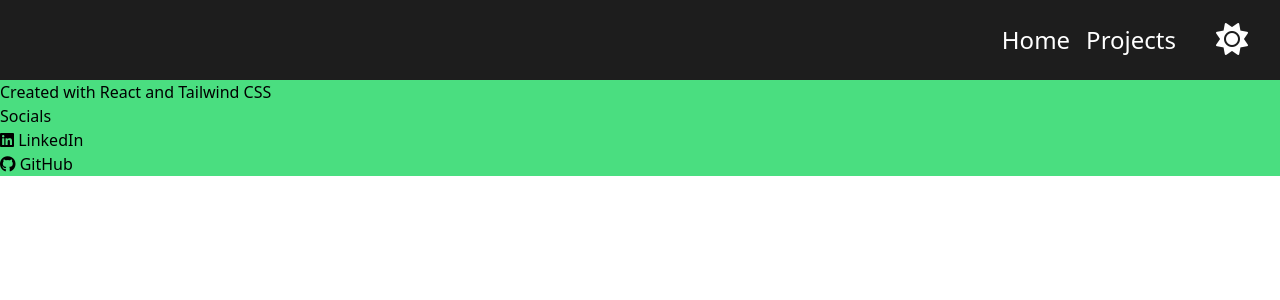
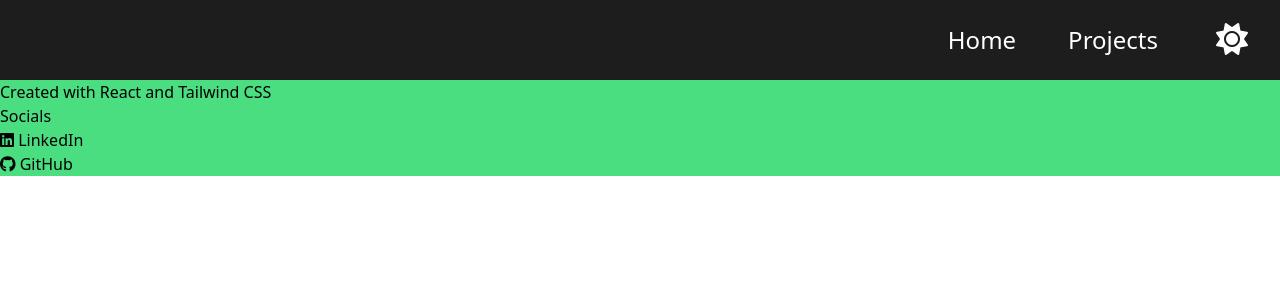
Before and after one commit to alexissorianooo/Portfolio, a React (Create React App) app: page / in a window 1280 px wide. Shown: the top 300 px of the page. Built offline with nearby package versions, Linux system fonts and the light colour scheme.

Commit message:
buger button turns to close when clicked

```diff
--- a/src/Navbar.js
+++ b/src/Navbar.js
@@ -19,7 +19,7 @@ export default function Navbar(){
                     <i className="fa-solid fa-sun fa-2x"></i>
                 </button>
                 <button className='btn md:hidden' onClick={handleClick}>
-                    <i className="fa-solid fa-bars"></i>
+                    <i className={!menu ? "fa-solid fa-bars" : "fa-solid fa-x"}></i>
                 </button>
             </div>
             <div className={!menu ? 'hidden' : 'relative h-full bg-dark md:hidden'}> {/* IF menu === 'false' => display: hidden ELSE IF more than 640px display: hidden */}
--- a/src/css/index.css
+++ b/src/css/index.css
@@ -8,6 +8,6 @@
         @apply text-white hover:border-neutral-600 m-4 p-4
     }
     .lnk{
-        @apply text-white m-2 text-2xl hover:bg-neutral-600 rounded-lg
+        @apply text-white p-[10px] m-4 text-2xl hover:bg-neutral-600 rounded-lg
     }
 }
--- a/tailwind.config.js
+++ b/tailwind.config.js
@@ -6,9 +6,6 @@ module.exports = {
       colors: {
         'dark': 'rgb(29, 29, 29)'
       },
-      fontSize: {
-        'icon-nav': '100px'
-      },
     },
   },
   plugins: [],
```
